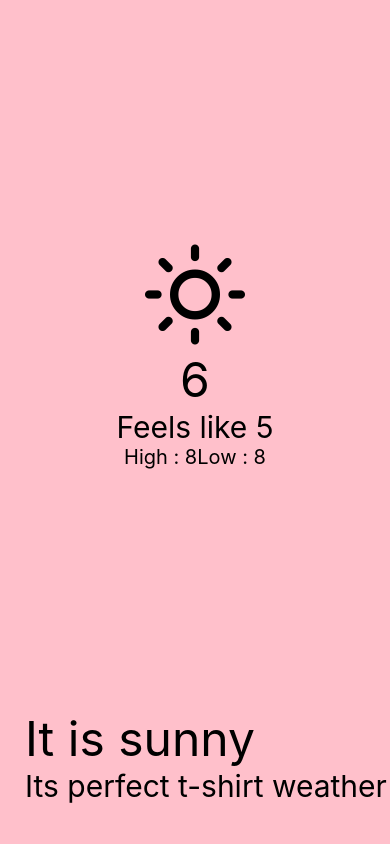
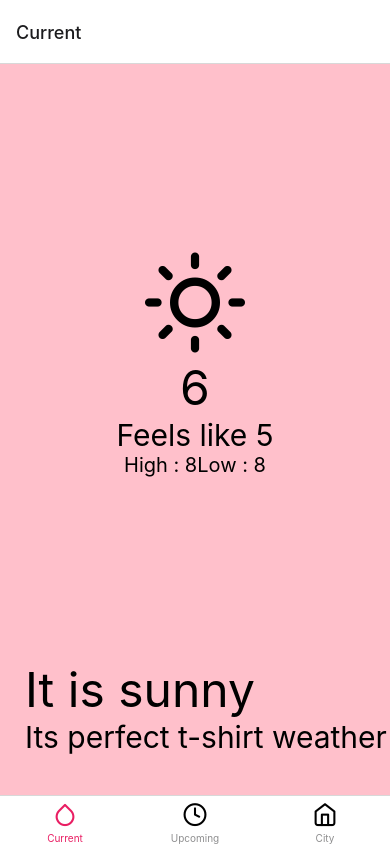
Before and after one commit to Hachiman12a1/weather-app-expo, a React Native app: screen / in a window 390 px wide. Built offline with nearby package versions, Linux system fonts and the light colour scheme.

Commit message:
Navigation Bottom Tabs

```diff
--- a/App.js
+++ b/App.js
@@ -1,21 +1,64 @@
+import { createBottomTabNavigator } from "@react-navigation/bottom-tabs";
+import { NavigationContainer } from "@react-navigation/native";
 import React from "react";
-import { StyleSheet, View } from "react-native";
+import City from "./src/screens/City";
 import CurrentWeather from "./src/screens/CurrentWeather";
 import UpcomingWeather from "./src/screens/UpcomingWeather";
-import City from "./src/screens/City";
+import { Feather } from "@expo/vector-icons";
+
+const Tab = createBottomTabNavigator();
 
 export default function App() {
   return (
-    <View style={styles.container}>
-      <CurrentWeather />
-      {/* <UpcomingWeather /> */}
-      {/* <City /> */}
-    </View>
+    <NavigationContainer>
+      <Tab.Navigator
+        screenOptions={{
+          tabBarActiveTintColor: "#e91e63",
+        }}
+      >
+        <Tab.Screen
+          name="Current"
+          component={CurrentWeather}
+          options={{
+            tabBarLabel: "Current",
+            tabBarIcon: ({ focused }) => (
+              <Feather
+                name="droplet"
+                size={25}
+                color={focused ? "#e91e63" : "black"}
+              />
+            ),
+          }}
+        />
+        <Tab.Screen
+          name="Upcoming"
+          component={UpcomingWeather}
+          options={{
+            tabBarLabel: "Upcoming",
+            tabBarIcon: ({ focused }) => (
+              <Feather
+                name="clock"
+                size={25}
+                color={focused ? "#e91e63" : "black"}
+              />
+            ),
+          }}
+        />
+        <Tab.Screen
+          name="City"
+          component={City}
+          options={{
+            tabBarLabel: "City",
+            tabBarIcon: ({ focused }) => (
+              <Feather
+                name="home"
+                size={25}
+                color={focused ? "#e91e63" : "black"}
+              />
+            ),
+          }}
+        />
+      </Tab.Navigator>
+    </NavigationContainer>
   );
 }
-
-const styles = StyleSheet.create({
-  container: {
-    flex: 1,
-  },
-});
--- a/package.json
+++ b/package.json
@@ -13,6 +13,8 @@
     "@expo/vector-icons": "^13.0.0",
     "@expo/webpack-config": "^18.1.2",
     "@react-native-community/eslint-config": "^3.2.0",
+    "@react-navigation/bottom-tabs": "^6.5.8",
+    "@react-navigation/native": "^6.1.7",
     "eslint": "^8.47.0",
     "expo": "~49.0.7",
     "expo-status-bar": "~1.6.0",
@@ -20,6 +22,7 @@
     "react-dom": "18.2.0",
     "react-native": "0.72.4",
     "react-native-safe-area-context": "4.6.3",
+    "react-native-screens": "~3.22.0",
     "react-native-web": "~0.19.6"
   },
   "devDependencies": {
```
Also changed, not shown: 1 other file (tests, documents, lock files or other folders).
